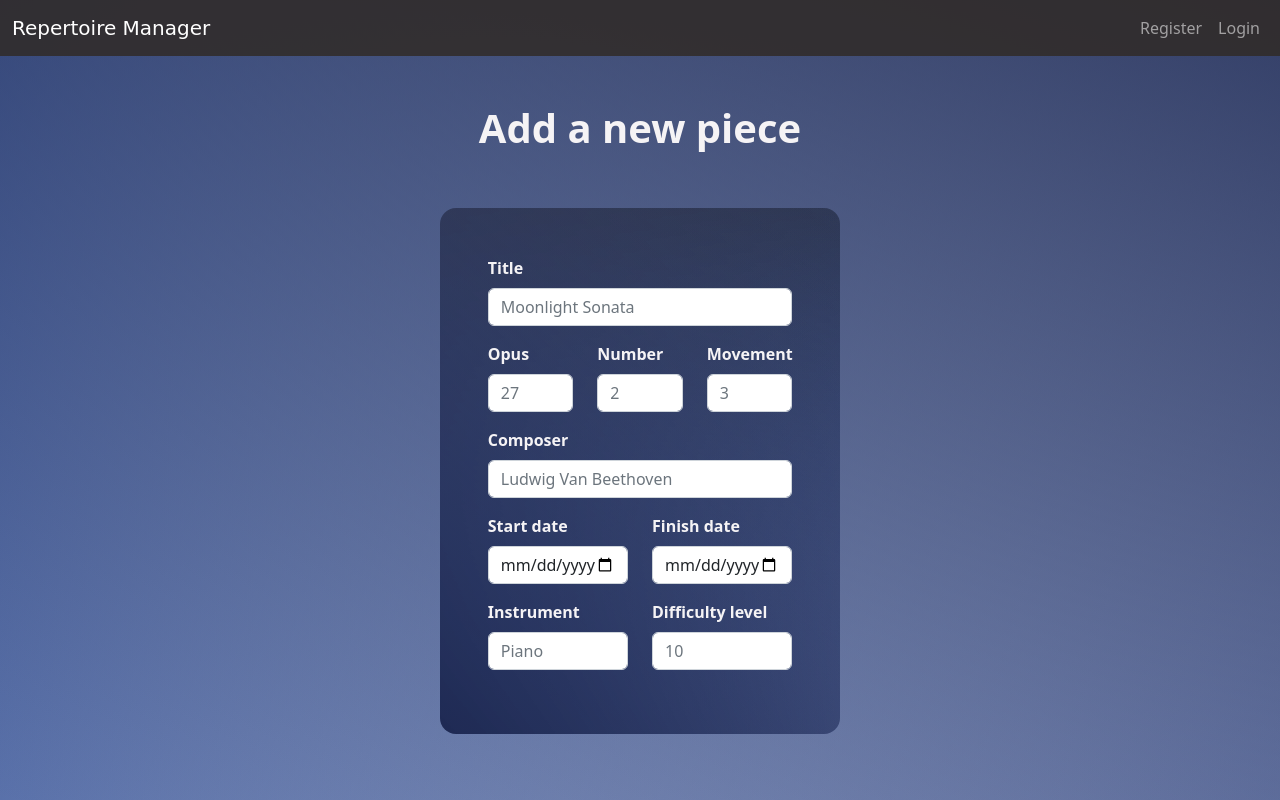
After one commit to paulohenrique-gh/repertoire-manager, a Flask app: page /add_piece in a window 1280 px wide. The commit adds this page. Run offline with Flask 3, Linux system fonts and the light colour scheme; some web fonts are replaced.

Commit message:
start form for adding pieces

```diff
--- a/app.py
+++ b/app.py
@@ -1,9 +1,11 @@
-from flask import Flask, render_template, request, flash
+import re
+
+import mysql.connector
+from flask import Flask, flash, render_template, request, session, redirect
+from werkzeug.security import check_password_hash, generate_password_hash
+
+from error_messages import *
 from flask_session import Session
-from werkzeug.security import generate_password_hash, check_password_hash
-from error_messages import *
-import mysql.connector
-import re
 
 app = Flask(__name__)
 
@@ -23,17 +25,15 @@ def db_connect():
     )
     return db_connection
 
-db_connection = db_connect()
 
-db = db_connection.cursor(dictionary=True, buffered=True)
 
 @app.route("/")
 def index():
 
-    db.execute("SELECT name FROM instruments WHERE id=%s", (1,))
+    """ db.execute("SELECT name FROM instruments WHERE id=%s", (1,))
     rows = db.fetchall()
     for row in rows:
-        print(row)
+        print(row) """
 
     return render_template("index.html")
 
@@ -48,20 +48,37 @@ def signup():
         email = request.form.get("email")
         email_pattern = re.compile("^[a-z0-9]+[\._]?[a-z0-9]+[@]\w+[.]\w{2,3}$")
         if not email_pattern.match(email):
-            return render_template("error.html", error_message=get_registration_error())
+            flash("Invalid email")
+            return render_template("signup.html")
 
         # Validate password
         password = request.form.get("password")
         confirmation = request.form.get("confirmation")
         if not confirmation == password:
-            return render_template("error.html", error_message=get_registration_error())
+            flash("Passwords don't match")
+            return render_template("signup.html")
 
         hash = generate_password_hash(password)
 
+        # Open DB connection
+        db_connection = db_connect()
+        db = db_connection.cursor(dictionary=True, buffered=True)
+
+        # Check existence of username in DB
+        sql = """SELECT * FROM users
+            WHERE name = %s"""
+        db.execute(sql, (name,))
+        rows = db.fetchall()
+        if len(rows) >= 1:
+            flash("Username already exists")
+            return render_template("signup.html")
+
+
+
         # Insert into database if everything is valid
         sql = """INSERT INTO users
-            (name, email, hash)
-            VALUES(%s, %s, %s)"""
+           (name, email, hash)
+           VALUES(%s, %s, %s)"""
 
         try:
             db.execute(sql, (name, email, hash,))
@@ -81,4 +98,51 @@ def signup():
 
 @app.route("/login", methods=["GET", "POST"])
 def login():
+
+    session.clear()
+
+
+    if request.method == "POST":
+
+        email = request.form.get("email")
+        # Check for empty email
+        if not email:
+            flash("Email field cannot be empty")
+
+        password = request.form.get("password")
+        # Check if password is empty
+        if not password:
+            flash("Password field cannot be empty")
+
+        # Open DB connection
+        db_connection = db_connect()
+        db = db_connection.cursor(dictionary=True, buffered=True)
+
+        sql = """SELECT * FROM users
+            WHERE email = %s"""
+
+        # Check that user is registered and password is correct
+        db.execute(sql, (email,))
+        rows = db.fetchall()
+        if len(rows) != 1 or not check_password_hash(rows[0]["hash"], password):
+            flash("Invalid username and/or password")
+
+        # Save user id in session
+        session["user_id"] = rows[0]["id"]
+
+
+        return redirect("/")
+
     return render_template("login.html")
+
+
+@app.route("/logout")
+def logout():
+    session.clear()
+
+    return redirect("/login")
+
+
+@app.route("/add_piece")
+def add_piece():
+    return render_template("add_piece.html")
--- a/error_messages.py
+++ b/error_messages.py
@@ -1,2 +1,5 @@
 def get_registration_error():
     return "Make sure you entered the correct information"
+
+def get_login_error():
+    return "Make sure the information is correct and that no field is left empty"
--- a/static/styles.css
+++ b/static/styles.css
@@ -1,7 +1,7 @@
 @import url('https://fonts.googleapis.com/css2?family=Agdasima&family=Inter:wght@100;200;300;400;500;600;700;800;900&family=Overlock+SC&display=swap');
 
 html {
-   height: 100%;
+   min-height: 100%;
 }
 
 body {
@@ -10,11 +10,13 @@ body {
       linear-gradient(100deg, rgba(39, 70, 144, 0.8), transparent),
       linear-gradient(300deg, rgba(87, 108, 168, 0.8), transparent);
    background-repeat: no-repeat;
+   background-size: auto;
    color: #f5f3f5;
+
 }
 
 .bg-custom {
-   background-color: #302b27;
+   background-color: #302b27da;
 }
 
 #icon {
@@ -41,3 +43,7 @@ body {
 
    border-color: transparent;
 }
+
+.form-labels {
+   color: #f5f3f5;
+}
--- /dev/null
+++ b/templates/add_piece.html
@@ -0,0 +1,67 @@
+{% extends "layout.html" %}
+
+{% block title %}
+    Add piece
+{% endblock %}
+
+{% block main %}
+    <h1 class="pb-5 fw-bolder">Add a new piece</h1>
+    <div class="container">
+        <div class="row justify-content-center">
+            <div class="col-lg-6 col-md-8 col-sm-10">
+                <form action="/add_piece" method="post" class="border py-5 m-auto w-75 text-center border-0 rounded-4" id="reg-form">
+                    <div class="mb-3 d-block text-start px-5">
+                        <label for="title" class="form-label fw-bold form-labels">Title</label>
+                        <input type="text" name="title" class="form-control" placeholder="Moonlight Sonata">
+                    </div>
+                    <div class="mb-3 d-block text-start px-5">
+                        <div class="row justify-content-between">
+                            <div class="col-4">
+                                <label for="title" class="form-label fw-bold form-labels">Opus</label>
+                                <input type="number" name="opus" class="form-control" placeholder="27">
+                            </div>
+                            <div class="col-4">
+                                <label for="title" class="form-label fw-bold form-labels">Number</label>
+                                <input type="number" name="number_in_opus" class="form-control" placeholder="2">
+                            </div>
+                            <div class="col-4">
+                                <label for="title" class="form-label fw-bold form-labels">Movement</label>
+                                <input type="number" name="movement" class="form-control" placeholder="3">
+                            </div>
+                        </div>
+                    </div>
+                    <div class="mb-3 d-block text-start px-5">
+                        <label for="title" class="form-label fw-bold form-labels">Composer</label>
+                        <input type="text" name="composer" class="form-control" placeholder="Ludwig Van Beethoven">
+                    </div>
+                    <div class="mb-3 d-block text-start px-5">
+                        <div class="row justify-content-between">
+                            <div class="col-6">
+                                <label for="title" class="form-label fw-bold form-labels">Start date</label>
+                                <input type="date" name="start_date" class="form-control">
+                            </div>
+                            <div class="col-6">
+                                <label for="title" class="form-label fw-bold form-labels">Finish date</label>
+                                <input type="date" name="finish_date" class="form-control">
+                            </div>
+                        </div>
+                    </div>
+                    <div class="mb-3 d-block text-start px-5">
+                        <div class="row justify-content-between">
+                            <div class="col-6">
+                                <label for="title" class="form-label fw-bold form-labels">Instrument</label>
+                                <input type="text" name="instrument" class="form-control" placeholder="Piano">
+                            </div>
+                            <div class="col-6">
+                                <label for="title" class="form-label fw-bold form-labels">Difficulty level</label>
+                                <input type="number" name="difficulty_level" class="form-control" placeholder="10">
+                            </div>
+                        </div>
+                    </div>
+                </form>
+
+            </div>
+        </div>
+    </div>
+
+{% endblock %}
--- a/templates/index.html
+++ b/templates/index.html
@@ -3,3 +3,7 @@
 {% block title %}
     Index
 {% endblock %}
+
+{% block main %}
+    <div class="text-center fs-5">TODO!</div>
+{% endblock %}
--- a/templates/layout.html
+++ b/templates/layout.html
@@ -13,11 +13,28 @@
 
     <nav class="navbar navbar-expand-lg navbar-dark bg-custom">
         <div class="container-fluid">
-          <a class="navbar-brand" href="#" id="logo" class="ms-auto">Repertoire Manager</a>
+          <a class="navbar-brand" href="/" id="logo" class="ms-auto">Repertoire Manager</a>
           <button class="navbar-toggler" type="button" data-bs-toggle="collapse" data-bs-target="#navbarNav" aria-controls="navbarNav" aria-expanded="false" aria-label="Toggle navigation">
             <span class="navbar-toggler-icon"></span>
           </button>
+
           <div class="collapse navbar-collapse" id="navbarNav">
+            {% if session["user_id"] %}
+              <ul class="navbar-nav ms-auto">
+                <li class="nav-item">
+                  <a class="nav-link"href="/add_piece">Add piece</a>
+                </li>
+                <li class="nav-item">
+                  <a class="nav-link" href="#">My repertoire</a>
+                </li>
+                <li class="nav-item">
+                  <a class="nav-link" href="#">Calender</a>
+                </li>
+                <li class="nav-item">
+                  <a class="nav-link" href="/logout">Logout</a>
+                </li>
+              </ul>
+            {% else %}
               <ul class="navbar-nav ms-auto">
                 <li class="nav-item">
                   <a class="nav-link"href="/signup">Register</a>
@@ -26,13 +43,15 @@
                   <a class="nav-link" href="/login">Login</a>
                 </li>
               </ul>
+            {% endif %}
+
           </div>
         </div>
       </nav>
 
       {% if get_flashed_messages() %}
         <div class="row justify-content-center">
-          <div class="col-4 text-center alert alert-primary mt-5 alert-dismissible fade show" role="alert">
+          <div class="col-4 text-center alert alert-primary mt-5 alert-dismissible fade show fw-bold" role="alert">
             {{ get_flashed_messages() | join(" ")}}
             <button type="button" class="btn-close" data-bs-dismiss="alert" aria-label="Close"></button>
           </div>
--- a/templates/login.html
+++ b/templates/login.html
@@ -12,12 +12,12 @@
                 <div class="col-lg-6 col-md-8 col-sm-10">
                     <form action="/login" method= "post" class="border py-5 m-auto w-75 text-center border-0 rounded-4" id="reg-form">
                         <div class="mb-3 py-1">
-                            <input type="email" name="email" placeholder="Email address" class="form-control mx-auto w-75">
+                            <input type="email" name="email" placeholder="Email" class="form-control mx-auto w-75">
                         </div>
                         <div class="mb-3 py-1">
                             <input type="password" name="password" placeholder="Password" class="form-control mx-auto w-75">
                         </div>
-                        <button type="submit" class="btn btn-primary fs-4">Login</button>
+                        <button type="submit" class="btn btn-primary fs-4 shadow-lg">Login</button>
                     </form>
                 </div>
             </div>
--- a/templates/signup.html
+++ b/templates/signup.html
@@ -24,7 +24,7 @@
                             <input type="password" name="confirmation" placeholder="Confirm password" class="form-control mx-auto w-75" required>
                         </div>
 
-                        <button type="submit" class="btn btn-primary fs-4">Register</button>
+                        <button type="submit" class="btn btn-primary fs-4 shadow-lg">Register</button>
                     </form>
                 </div>
             </div>
```
Also changed, not shown: README.md, 2 other files. Lines whose indentation alone changed are shown as unchanged.
